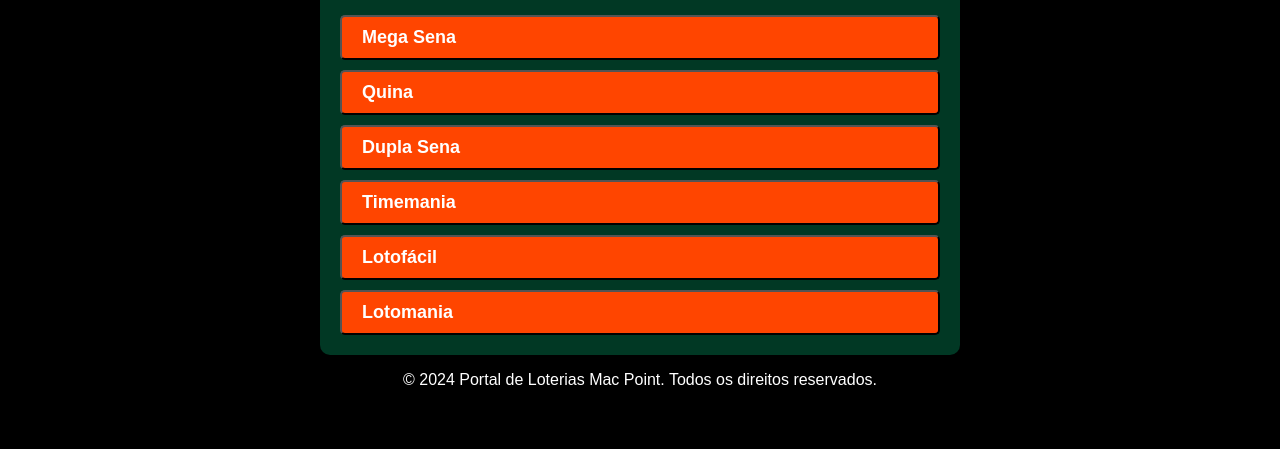
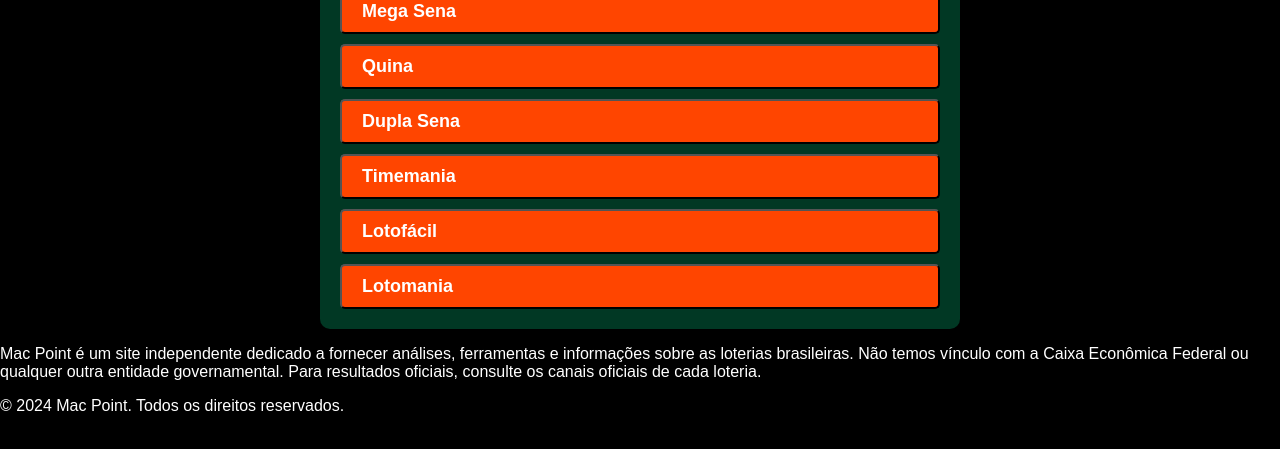
Before and after one commit to Macklinger/Mac-Point2024, a plain HTML site: page index.html in a window 1280 px wide. Shown: the part 275-724 px from the top of the page. Drawn offline with Linux system fonts and the light colour scheme.

Commit message:
Update index.html

```diff
--- a/index.html
+++ b/index.html
@@ -160,7 +160,9 @@
   </script>
       <!-- Rodapé -->
   <footer>
-    <p>© 2024 Portal de Loterias Mac Point. Todos os direitos reservados.</p>
+    <p>Mac Point é um site independente dedicado a fornecer análises, ferramentas e informações sobre as loterias brasileiras. Não temos vínculo com a Caixa Econômica Federal ou qualquer outra entidade governamental. Para resultados oficiais, consulte os canais oficiais de cada loteria.</p>
+    <p>© 2024 Mac Point. Todos os direitos reservados.</p>
   </footer>
+
 </body>
 </html>
```
